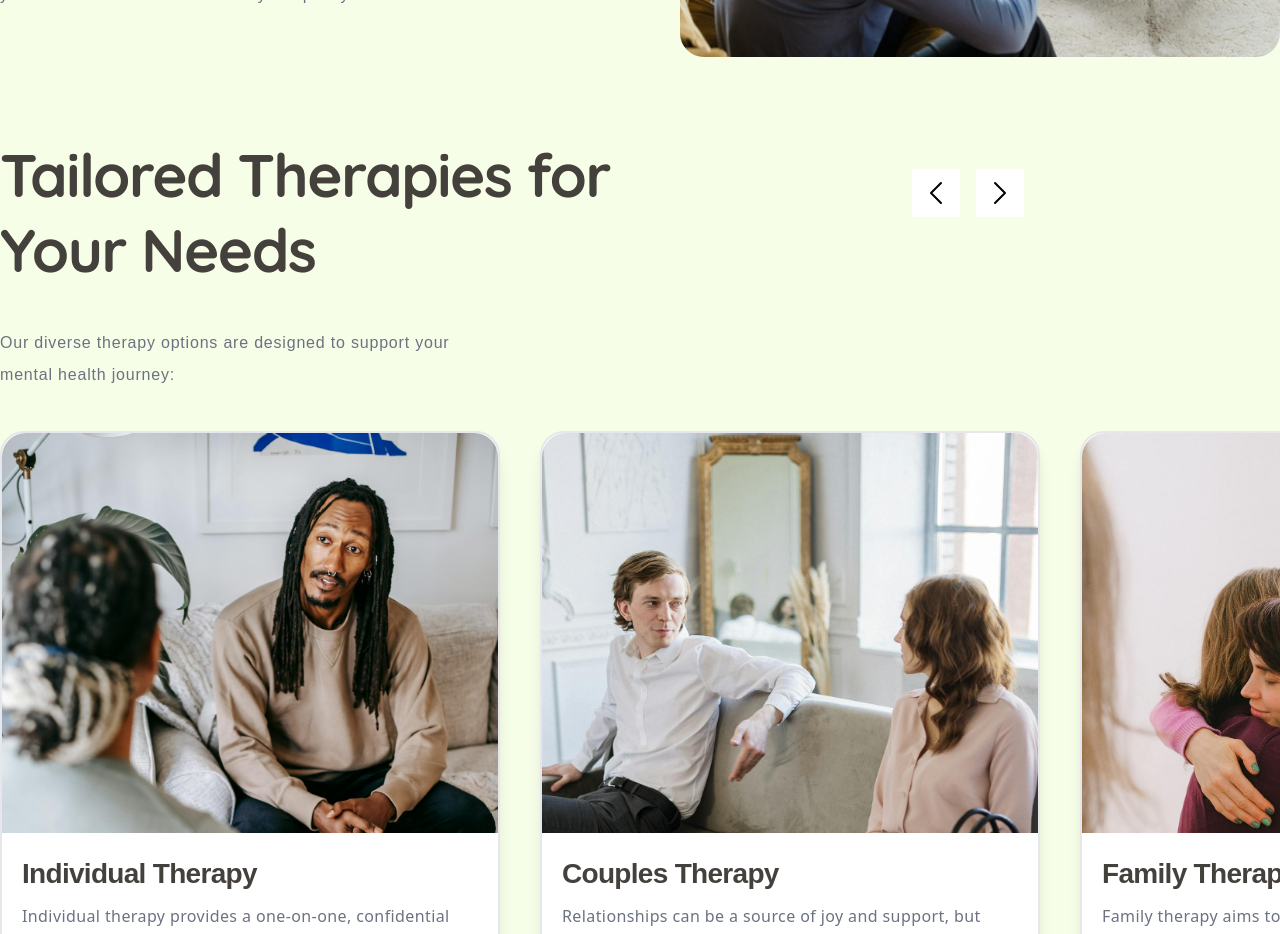
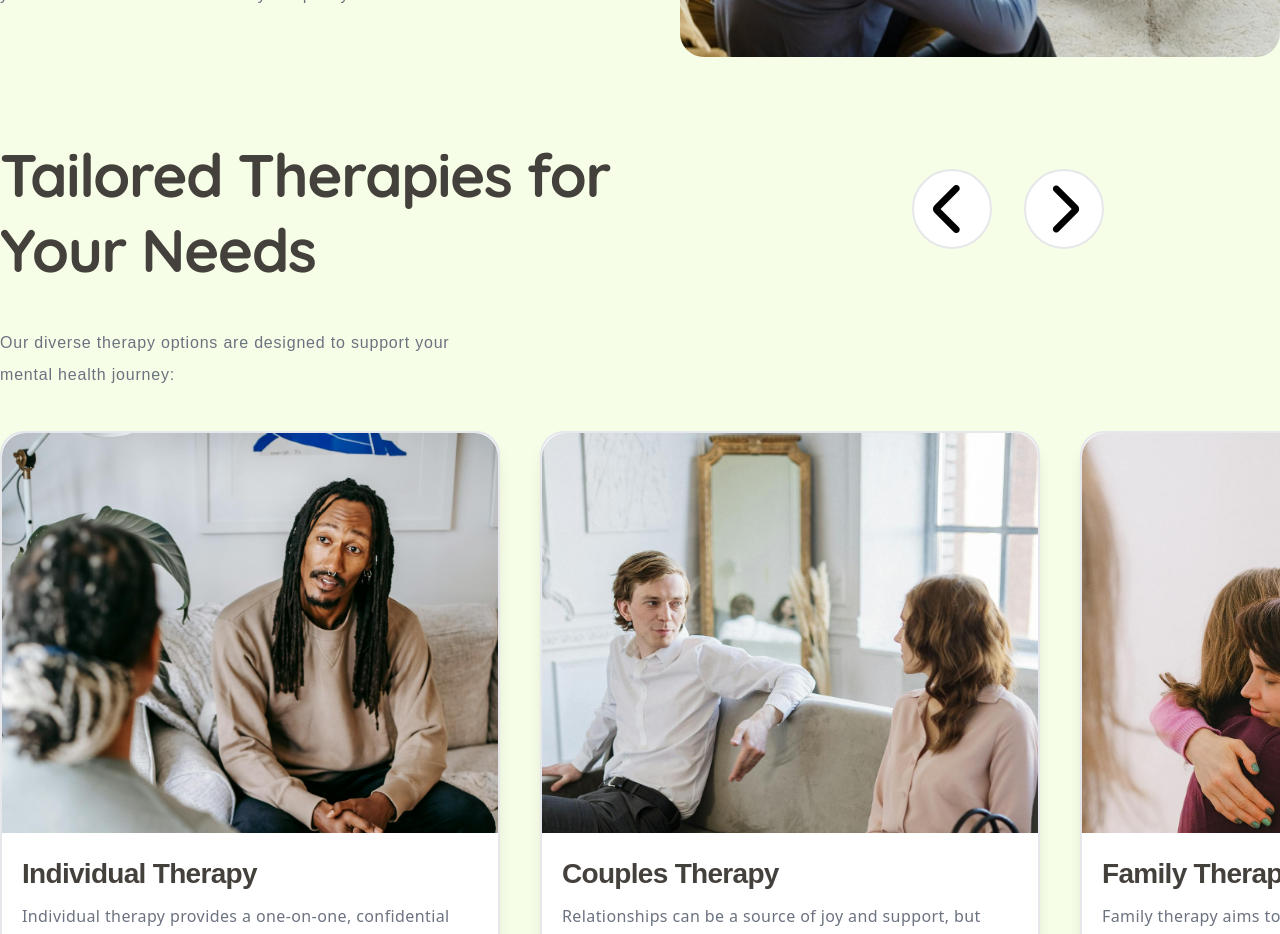
Before and after one commit to Quincy-Fer/Harmony-Therapy-Website, a React (Vite) app: page / in a window 1280 px wide. Shown: the part 1640-2574 px from the top of the page. Built offline with nearby package versions, Linux system fonts and the light colour scheme.

Commit message:
Import new icons

```diff
--- a/src/Sections/Therapies.jsx
+++ b/src/Sections/Therapies.jsx
@@ -1,6 +1,6 @@
 import { THERAPIES } from "../constants";
 import TherapyCard from "../Components/TherapyCard";
-import { chevronLeft, chevronRight } from "../assets/icons";
+import { chevronLeft, chevronRight, quotes } from "../assets/icons";
 
 const Therapies = () => {
   return (
@@ -21,10 +21,21 @@ const Therapies = () => {
             health journey:
           </p>
         </div>
-
-        <div className="flex h-20 w-20 gap-4 rounded-3xl place-items-end">
-          <img src={chevronLeft} alt="button to scroll left" className="w-12" />
-          <img src={chevronRight} alt="button to scroll right" className="w-12" />
+        <div className="flex gap-8 mt-8">
+          <div className="flex h-20 w-20  bg-white rounded-full border-2  hover:bg-green-600 transition-all  ">
+            <img
+              src={chevronLeft}
+              alt="button left scroll"
+              className=" object-contain w-12 ml-2"
+            />
+          </div>
+          <div className="flex h-20 w-20  bg-white  rounded-full border-2 hover:bg-green-600 transition-all    ">
+            <img
+              src={chevronRight}
+              alt="button left scroll"
+              className=" object-contain w-12 ml-4"
+            />
+          </div>
         </div>
       </div>
       <div className="flex overflow-x-auto gap-10 hide-scrollbar">
--- a/src/assets/Icons/index.js
+++ b/src/assets/Icons/index.js
@@ -1,6 +1,6 @@
 import checkmark from "./checkmark.svg";
-import chevronLeft from "./chevron-left.svg";
-import chevronRight from "./chevron-right.svg";
+import chevronLeft from "./chevron-left.png";
+import chevronRight from "./chevron-right.png";
 import close from "./close.svg";
 import facebook from "./facebook.svg";
 import hamburger from "./hamburger.svg";
@@ -9,6 +9,7 @@ import phone from "./phone.svg";
 import quotes from "./quotes.svg";
 import twitter from "./twitter.svg";
 import youtube from "./youtube.svg";
+
 
 export {
   checkmark,
```
Also changed, not shown: src/assets/Icons/chevron-left.png (renamed from src/assets/Icons/Tailless-Line-Arrow-Left-1--Streamline-Core.png), src/assets/Icons/chevron-right.png (renamed from src/assets/Icons/Tailless-Line-Arrow-Right-1--Streamline-Core.png).
